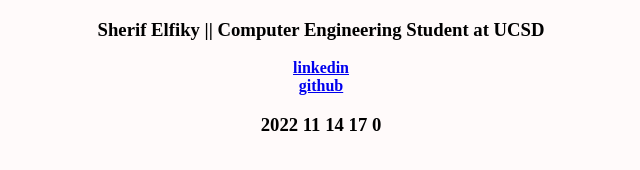
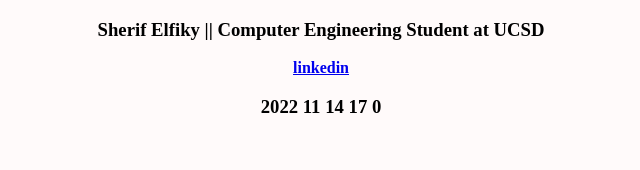
Before and after one commit to Sherif-Elfiky/website, a plain HTML site: page index.html in a window 1280 px wide. Shown: the whole page, without its empty margins (319-959 px from the left). Drawn offline with Linux system fonts and the light colour scheme.

Commit message:
Update index.html

```diff
--- a/index.html
+++ b/index.html
@@ -13,8 +13,7 @@
         </h3>
         <strong>
             <a href="https://www.linkedin.com/in/sherif-elfiky-6b75701b6/" target="_blank"> linkedin</a>
-            <br>
-            <a href="https://sherifelfiky.github.io/SherifRepo/" target="_blank"> github</a>
+
         </strong>
         <br>
 
```
